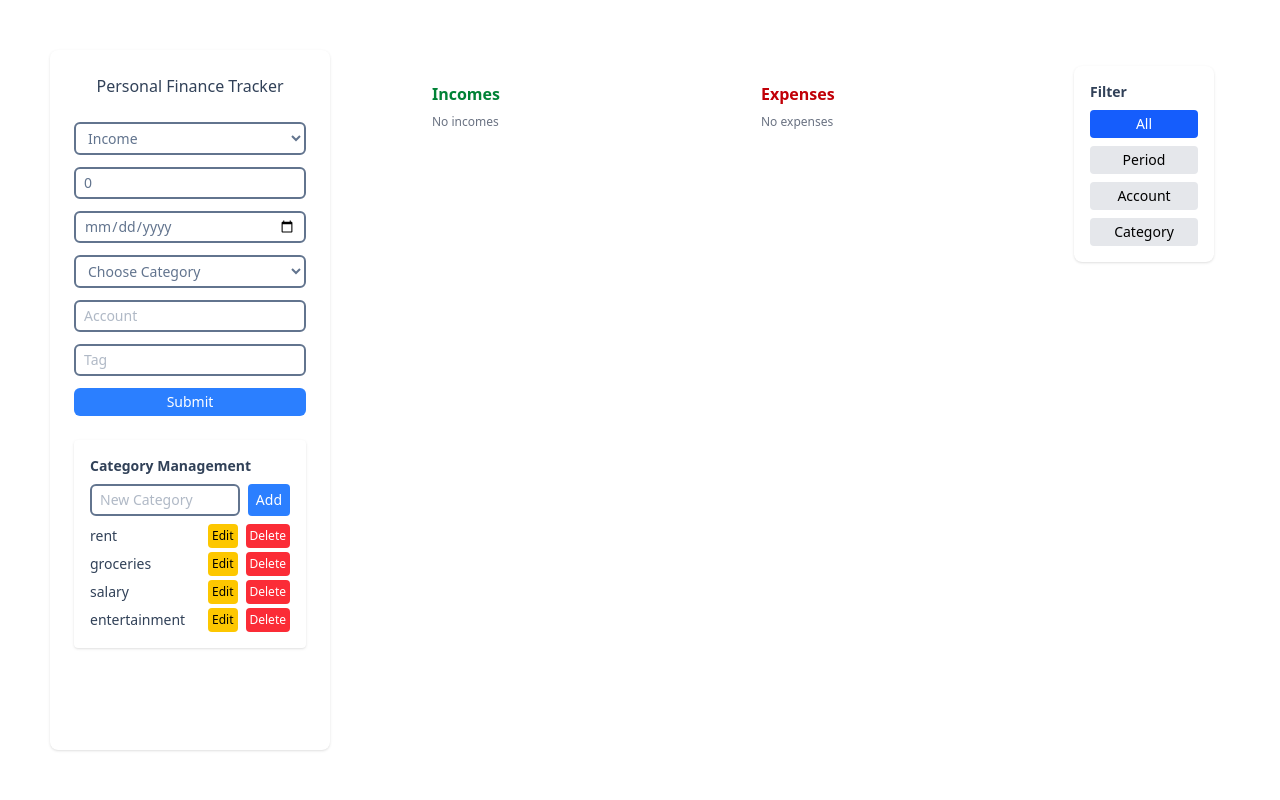
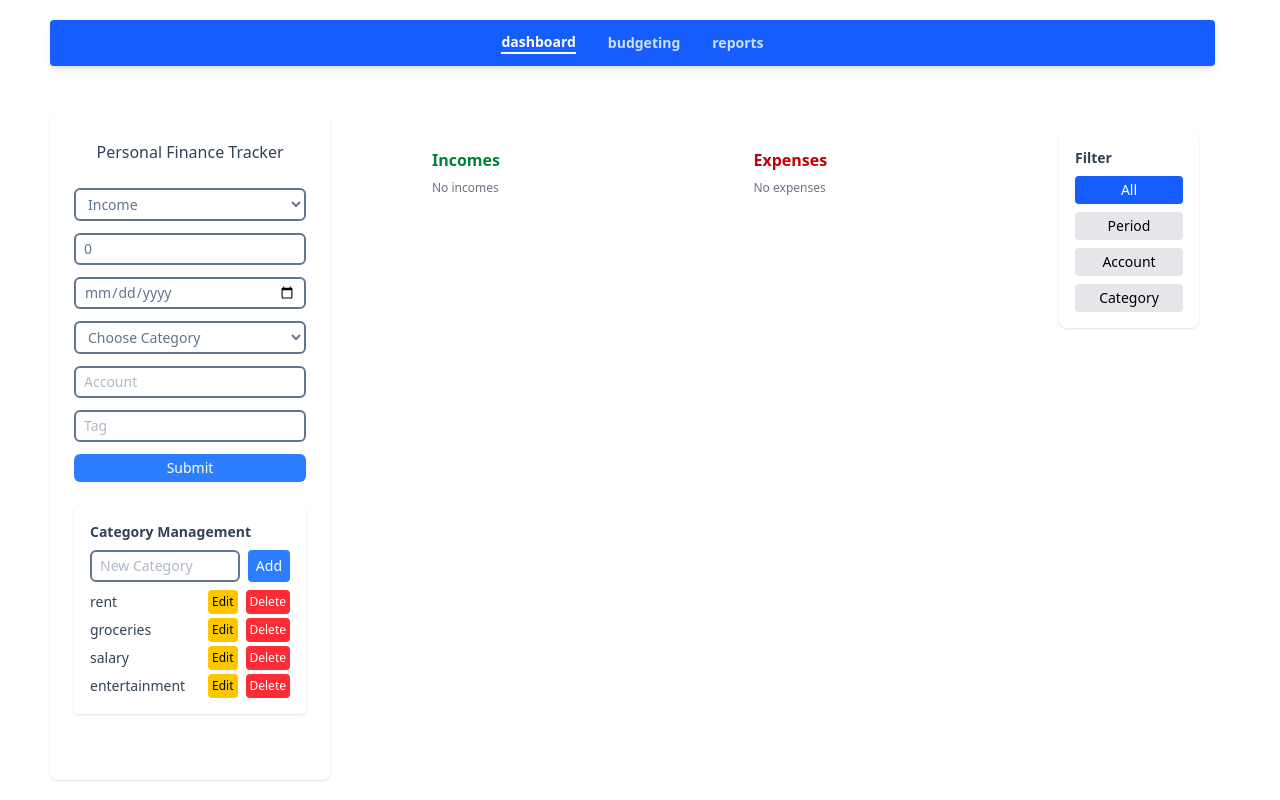
Before and after one commit to philip-ttz/personal-finance-tracker, a React (Vite) app: page / in a window 1280 px wide. Built offline with nearby package versions, Linux system fonts and the light colour scheme.

Commit message:
feature: navbar

```diff
--- a/src/App.tsx
+++ b/src/App.tsx
@@ -4,10 +4,12 @@ import { TransactionForm } from './components/TransactionForm'
 import type { Transaction } from './types/Transaction'
 import { TransactionList } from './components/TransactionList'
 import { CategoryManager } from './components/CategoryManager'
+import { Navbar } from './components/Navbar'
 
 function App() {
   const [transactions, setTransactions] = useState<Transaction[]>([]);
   const [categories, setCategories] = useState<string[]>(["rent", "groceries", "salary", "entertainment"]);
+  const [activeTab, setActiveTab] = useState("dashboard");
 
   const addTransaction = (type: 'income' | 'expense', amount: number, date: string, category: string, account: string, tag: string) => {
     const newTransaction: Transaction = {
@@ -45,7 +47,12 @@ function App() {
 
   return (
     <>
-
+    <div className='navbar-area'>
+      <Navbar activeTab={activeTab} setActiveTab={setActiveTab} />
+    </div>
+    <div className='content-area'>
+      {activeTab === "dashboard" && (
+        <>
       <aside className='w-70 rounded-lg shadow h-auto p-6 bg-white relative overflow-hidden space-y-6'>
         <TransactionForm addTransaction={addTransaction} categories={categories} />
         <CategoryManager
@@ -58,6 +65,22 @@ function App() {
       <main>
       <TransactionList transactions={transactions} removeTransaction={removeTransaction} />
     </main>
+      </>
+      )}
+      {activeTab === "Budgetierung" && (
+        <div className="p-8">
+          <h2 className="text-2xl font-semibold text-slate-700 mb-4">Budgetverwaltung</h2>
+          <p className="text-slate-500">Hier kannst du später Budgets pro Kategorie festlegen und Warnungen konfigurieren.</p>
+        </div>
+      )}
+
+      {activeTab === "Auswertungen" && (
+        <div className="p-8">
+          <h2 className="text-2xl font-semibold text-slate-700 mb-4">Auswertungen</h2>
+          <p className="text-slate-500">Hier erscheinen später Diagramme, Übersichten und Statistiken.</p>
+        </div>
+      )}
+      </div>
     </>
   )
 }
--- /dev/null
+++ b/src/components/Navbar.tsx
@@ -0,0 +1,27 @@
+import React from 'react';
+
+interface NavbarProps {
+  activeTab: string;
+    setActiveTab: (tab: string) => void;
+}
+
+export function Navbar({ activeTab, setActiveTab }: NavbarProps) {
+    const tabs = ["dashboard", "budgeting", "reports"];
+    return (
+        <nav className="w-full bg-blue-600 text-white py-3 shadow-md flex justify-center space-x-8 rounded">
+      {tabs.map(tab => (
+        <button
+          key={tab}
+          onClick={() => setActiveTab(tab)}
+          className={`text-sm font-semibold transition duration-200 ${
+            activeTab === tab
+              ? "border-b-2 border-white"
+              : "opacity-80 hover:opacity-100"
+          }`}
+        >
+          {tab}
+        </button>
+      ))}
+    </nav>
+    );
+}
--- a/src/index.css
+++ b/src/index.css
@@ -1,11 +1,27 @@
 @import "tailwindcss";
+
+html {
+  scrollbar-gutter: stable;
+}
 
 #root {
   display: grid;
-  grid-template-columns: 300px 1fr;
+  grid-template-rows: auto 1fr;
+  grid-template-columns: 100%;
+  grid-template-areas: "navbar" "content";
   gap: 20px;
   width: 100%;
   min-height: 100vh;
   gap: 50px;
-  padding: 50px;
+  padding: 20px 50px;
 }
+.navbar-area {
+  grid-area: navbar;
+  width: 100%;
+}
+.content-area {
+  grid-area: content;
+  display: grid;
+  grid-template-columns: 300px 1fr;
+  gap: 50px;
+}
```
